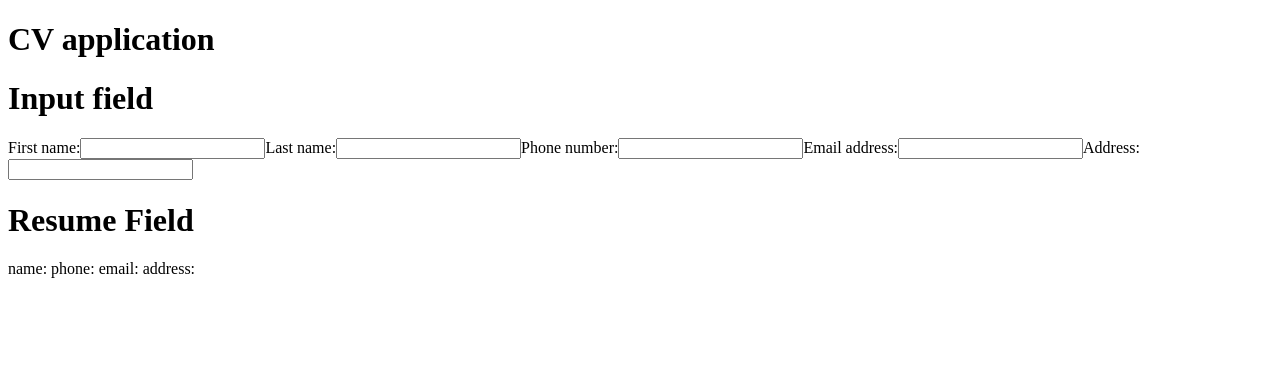
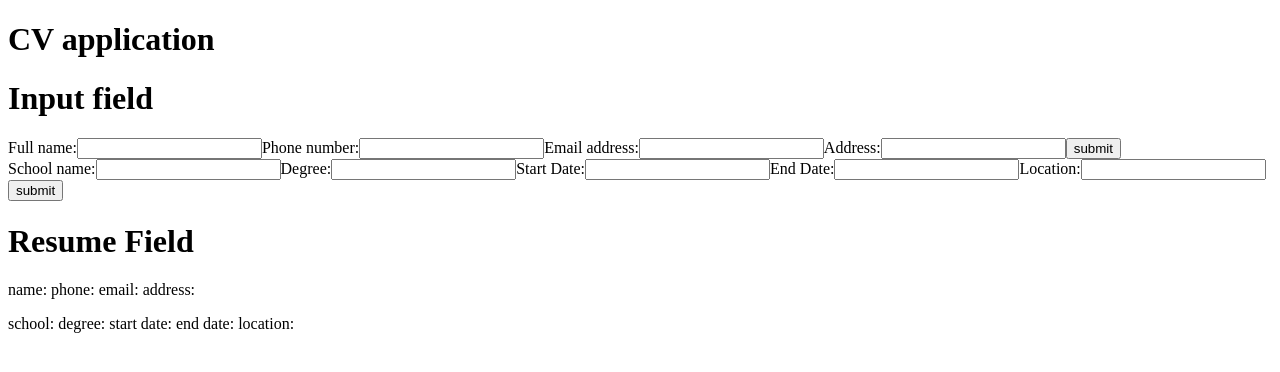
Before and after one commit to kosunghw/cv-application, a React (Vite) app: page / in a window 1280 px wide. Shown: the top 372 px of the page. Built offline with nearby package versions, Linux system fonts and the light colour scheme.

Commit message:
Add education form and set status to update resume based on the data user inputs.

```diff
--- a/src/App.jsx
+++ b/src/App.jsx
@@ -1,44 +1,70 @@
-import { useState } from 'react';
-import Form from './components/Form';
-import Resume from './components/Resume';
+import { useState } from "react";
+import Form from "./components/Form";
+import Resume from "./components/Resume";
 
 function App() {
   const [person, setPerson] = useState({
-    firstName: '',
-    lastName: '',
-    phoneNumber: '',
-    emailAddress: '',
-    address: '',
+    fullName: "",
+    phoneNumber: "",
+    emailAddress: "",
+    address: "",
   });
 
-  function handleFirstNameChange(e) {
-    setPerson({ ...person, firstName: e.target.value });
+  const [education, setEducation] = useState({
+    school: "",
+    degree: "",
+    startDate: "",
+    endDate: "",
+    location: "",
+  });
+
+  // function handleFirstNameChange(e) {
+  //   setPerson({ ...person, firstName: e.target.value });
+  // }
+  // function handleLastNameChange(e) {
+  //   setPerson({ ...person, lastName: e.target.value });
+  // }
+  // function handlePhoneChange(e) {
+  //   setPerson({ ...person, phoneNumber: e.target.value });
+  // }
+  // function handleEmailChange(e) {
+  //   setPerson({ ...person, emailAddress: e.target.value });
+  // }
+  // function handleAddressChange(e) {
+  //   setPerson({ ...person, address: e.target.value });
+  // }
+
+  function handleBasicSubmit(e) {
+    e.preventDefault();
+    const newObj = {
+      fullName: document.getElementById("name").value,
+      phoneNumber: document.getElementById("phone-number").value,
+      emailAddress: document.getElementById("email").value,
+      address: document.getElementById("address").value,
+    };
+    setPerson(newObj);
   }
-  function handleLastNameChange(e) {
-    setPerson({ ...person, lastName: e.target.value });
-  }
-  function handlePhoneChange(e) {
-    setPerson({ ...person, phoneNumber: e.target.value });
-  }
-  function handleEmailChange(e) {
-    setPerson({ ...person, emailAddress: e.target.value });
-  }
-  function handleAddressChange(e) {
-    setPerson({ ...person, address: e.target.value });
+
+  function handleEducationSubmit(e) {
+    e.preventDefault();
+    const newObj = {
+      school: document.getElementById("name").value,
+      degree: document.getElementById("phone-number").value,
+      startDate: document.getElementById("start-date").value,
+      endDate: document.getElementById("end-date").value,
+      location: document.getElementById("location").value,
+    };
+    setEducation(newObj);
   }
 
   return (
     <>
       <h1>CV application</h1>
       <Form
-        person={person}
-        onFirst={handleFirstNameChange}
-        onLast={handleLastNameChange}
-        onPhone={handlePhoneChange}
-        onEmail={handleEmailChange}
-        onAddress={handleAddressChange}
+        handleBasicSubmit={handleBasicSubmit}
+        handleEducationSubmit={handleEducationSubmit}
       />
-      <Resume person={person} />
+      <Resume person={person} education={education} />
     </>
   );
 }
--- a/src/components/Form.jsx
+++ b/src/components/Form.jsx
@@ -1,62 +1,75 @@
-import { useState } from 'react';
+import { useState } from "react";
 
-function Form({ person, onFirst, onLast, onPhone, onEmail, onAddress }) {
+function Form({ handleBasicSubmit, handleEducationSubmit }) {
   return (
     <>
       <h1>Input field</h1>
-      <BasicInformation
-        person={person}
-        onFirst={onFirst}
-        onLast={onLast}
-        onPhone={onPhone}
-        onEmail={onEmail}
-        onAddress={onAddress}
-      />
+      <BasicInformation handleBasicSubmit={handleBasicSubmit} />
+      <Education handleEducationSubmit={handleEducationSubmit} />
     </>
   );
 }
 
-function BasicInformation({
-  person,
-  onFirst,
-  onLast,
-  onPhone,
-  onEmail,
-  onAddress,
-}) {
+function BasicInformation({ handleBasicSubmit }) {
   return (
     <div>
       <form
         onSubmit={(e) => {
-          e.preventDefault();
-          alert('submitting');
+          handleBasicSubmit(e);
         }}
       >
-        <label>
-          First name:
-          <input type='text' onChange={onFirst} />
+        <label htmlFor="name">
+          Full name:
+          <input type="text" id="name" />
         </label>
-        <label>
-          Last name:
-          <input type='text' onChange={onLast} />
+        <label htmlFor="phone-number">
+          Phone number:
+          <input type="text" id="phone-number" />
         </label>
-        <label>
-          Phone number:
-          <input type='text' onChange={onPhone} />
+        <label htmlFor="email">
+          Email address:
+          <input type="text" id="email" />
         </label>
-        <label>
-          Email address:
-          <input type='text' onChange={onEmail} />
+        <label htmlFor="address">
+          Address:
+          <input type="text" id="address" />
         </label>
-        <label>
-          Address:
-          <input type='text' onChange={onAddress} />
+        <button type="submit">submit</button>
+      </form>
+    </div>
+  );
+}
+
+function Education({ handleEducationSubmit }) {
+  return (
+    <div>
+      <form
+        onSubmit={(e) => {
+          handleEducationSubmit(e);
+        }}
+      >
+        <label htmlFor="school-name">
+          School name:
+          <input type="text" id="school-name" />
         </label>
+        <label htmlFor="degree">
+          Degree:
+          <input type="text" id="degree" />
+        </label>
+        <label htmlFor="start-date">
+          Start Date:
+          <input type="text" id="start-date" />
+        </label>
+        <label htmlFor="end-date">
+          End Date:
+          <input type="text" id="end-date" />
+        </label>
+        <label htmlFor="location">
+          Location:
+          <input type="text" id="location" />
+        </label>
+        <button type="submit">submit</button>
       </form>
-      <p>
-        {person.firstName} {person.lastName} {person.phoneNumber}{' '}
-        {person.emailAddress} {person.address}
-      </p>
     </div>
   );
 }
--- a/src/components/Resume.jsx
+++ b/src/components/Resume.jsx
@@ -1,12 +1,17 @@
-import { useState } from 'react';
+import { useState } from "react";
 
-function Resume({ person }) {
+function Resume({ person, education }) {
   return (
     <div>
       <h1>Resume Field</h1>
       <p>
-        name: {person.firstName} {person.lastName} phone: {person.phoneNumber}{' '}
+        name: {person.firstName} {person.lastName} phone: {person.phoneNumber}{" "}
         email: {person.emailAddress} address: {person.address}
+      </p>
+      <p>
+        school: {education.school} degree: {education.degree} start date:{" "}
+        {education.startDate} end date: {education.endDate} location:{" "}
+        {education.location}
       </p>
     </div>
   );
```
